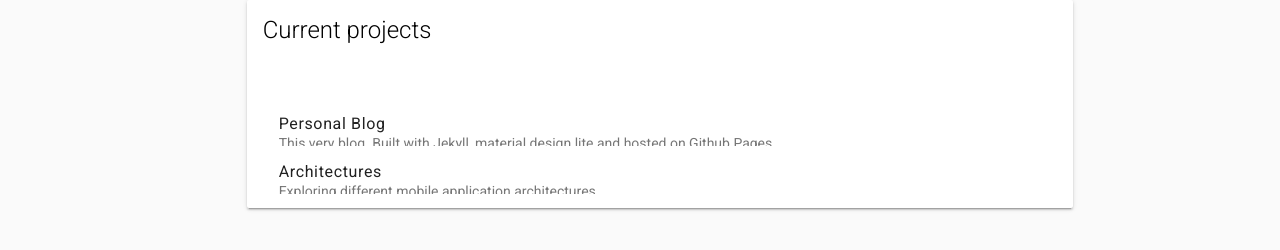
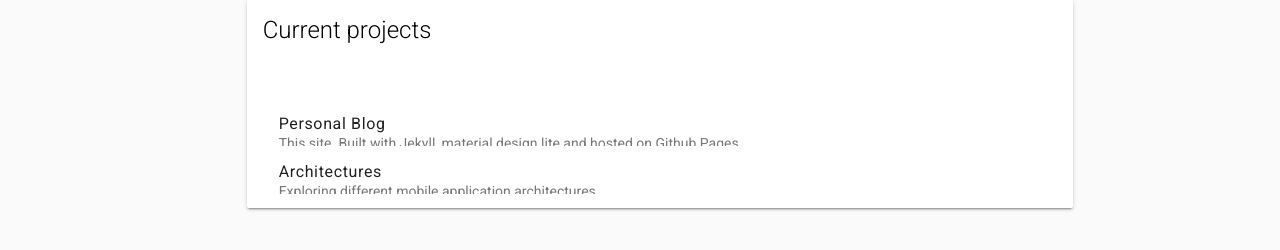
Before and after one commit to mcomisso/mcomisso.github.io, a Jekyll site: the page built from projects/index.html, in a window 1280 px wide. Shown: the part 344-594 px from the top of the page. Built offline with Jekyll 4.4.1, drawn with Linux system fonts in a browser that asks for light colours; nearby versions of some CDN libraries.

Commit message:
Updated description for this site

```diff
--- a/_config.yml
+++ b/_config.yml
@@ -62,8 +62,8 @@ projects:
   current:
     -
       name: "Personal Blog"
-      site: ""
-      description: "This very blog. Built with Jekyll, material design lite and hosted on Github Pages."
+      site: "https://mcomisso.github.io"
+      description: "This site. Built with Jekyll, material design lite and hosted on Github Pages."
     -
       name: "Architectures"
       site: ""
```
